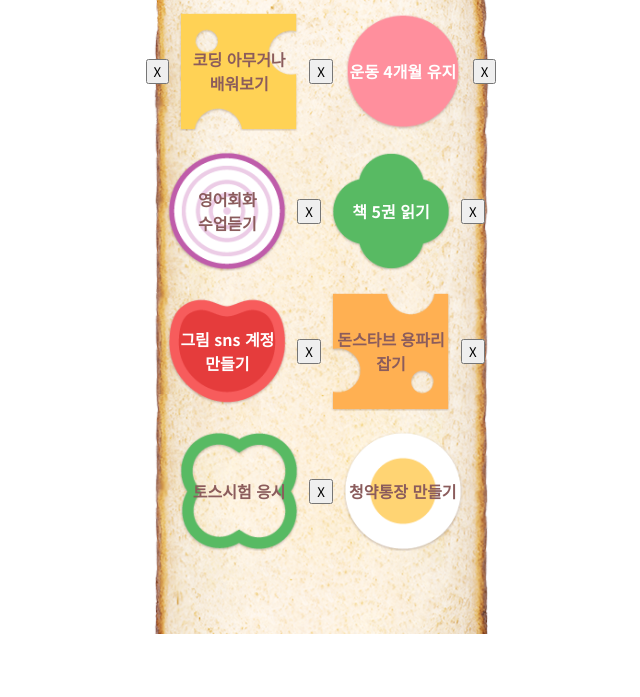
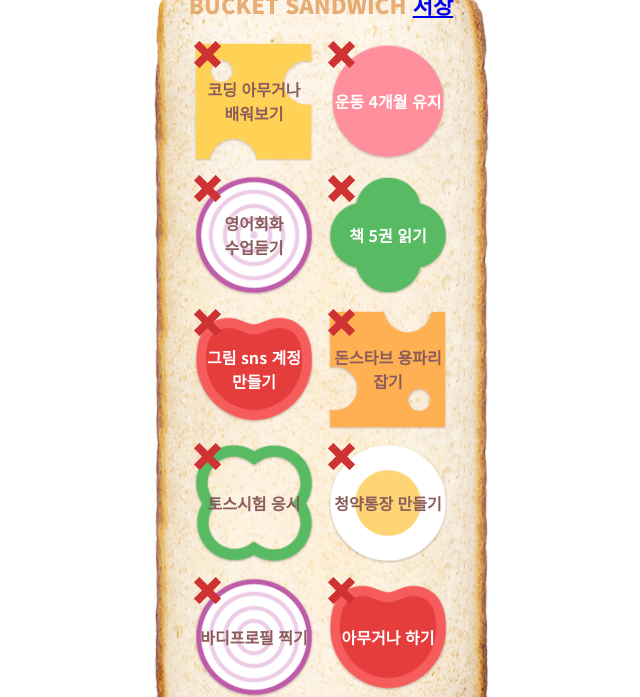
Before and after one commit to daehooon/sandwich, a plain HTML site: page updateForm.html in a window 1280 px wide. Shown: the part 166-863 px from the top of the page, without its empty margins (319-959 px from the left). Before the commit the page ends 800 px from the top, so only its background shows below. Drawn offline with Linux system fonts and the light colour scheme.

Commit message:
update and delete 진행중

```diff
--- a/custom.css
+++ b/custom.css
@@ -17,13 +17,13 @@ body {
     -webkit-user-select: none;
     -moz-user-select: none;
     -ms-user-select: none;
-    user-select: none
+    user-select: none;
 }
 
 .bg {
     background-image: url("sandwich/bread2.png");
     background-repeat: no-repeat;
-    background-position: center -5%;
+    background-position: center -270%;
     background-color: rgb(255, 255, 255);
 }
 
@@ -32,7 +32,7 @@ body {
     font-size: 60px;
     font-weight: 800;
     position: relative;
-    top: -15px;
+    top: 15px;
 }
 
 .msg {
@@ -41,7 +41,7 @@ body {
     font-size: 22px;
     font-weight: 800;
     position: relative;
-    top: 0px;
+    top: 39px;
 }
 
 .row {
@@ -53,8 +53,9 @@ body {
     height: 120px;
     background-size: cover;
     background-position: center;
-    margin: 10px;
+    margin: 7px;
     position: relative;
+    top: 33px;
 
     /* 내용 글씨관련 */
     font-weight: 700;
@@ -104,6 +105,23 @@ body {
     color: rgb(139, 92, 92);
 }
 
+.img9 {
+    background-image: url("sandwich/button_plus.png");
+}
+
+.img10 {
+    background-image: url("sandwich/button_x.png");
+    background-color: transparent;
+    background-repeat: no-repeat;
+    background-size: 100%;
+    border: none;
+    width: 27px;
+    height: 27px;
+    position: absolute;
+    top: 0px;
+    left: 0px;
+}
+
 .center {
     display: flex;
     flex-direction: column;
--- a/updateForm.html
+++ b/updateForm.html
@@ -27,9 +27,12 @@
             { title: '그림 sns 계정 만들기', image: 'img5', status: false },
             { title: '돈스타브 용파리 잡기', image: 'img6', status: false },
             { title: '토스시험 응시', image: 'img7', status: false },
-            { title: '청약통장 만들기', image: 'img8', status: false }
+            { title: '청약통장 만들기', image: 'img8', status: false },
+            { title: '바디프로필 찍기', image: 'img3', status: false},
+            { title: '아무거나 하기', image: 'img5', status: false}
         ];
 
+        localStorage.setItem('items', JSON.stringify(items));
         if (localStorage.getItem('items') == null) {
             localStorage.setItem('items', JSON.stringify(items));
         }
@@ -40,8 +43,7 @@
 
         for (let i = 0; i < item.length; i++) {
             const data = item[i];
-            list += `<button id='delete${i}'>X</button>
-            <div contenteditable class='bucket ${data.image} center ${data.status ? 'done' : ''}' id='item${i}'>${data.title}</div>`;
+            list += `<div contenteditable class='bucket ${data.image} center ${data.status ? 'done' : ''}' id='item${i}'><button class='img10' id='delete${i}'></button>${data.title}</div>`;
         }
         bucketList.innerHTML = list;
 
@@ -57,8 +59,20 @@
         }
         document.getElementById('save').onclick = saveHandler();
 
+        // + 이미지 추가 -> list 페이지에선 안보이게
+        // 로컬스토리지에 저장
+        // X 버튼 지워짐
+        // 글자 수 제한 및 칸에 맞게 자동 정렬
+        //
+        function deleteDiv(d) {
+            return function deleteDiv() {
+                document.getElementById(`item${d}`).remove();
+                document.getElementById(`delete${d}`).remove();
+            };
+        }
+
         for (let d = 0; d < item.length; d++) {
-            // document.getElementById(`delete${d}`).onclick = 해당 div 삭제;
+            document.getElementById(`delete${d}`).onclick = deleteDiv(d);
         }
     </script>
 </body>
```
Also changed, not shown: list.html (+4 -1 lines), sandwich/button_plus.png (added), sandwich/button_x.png (added).
